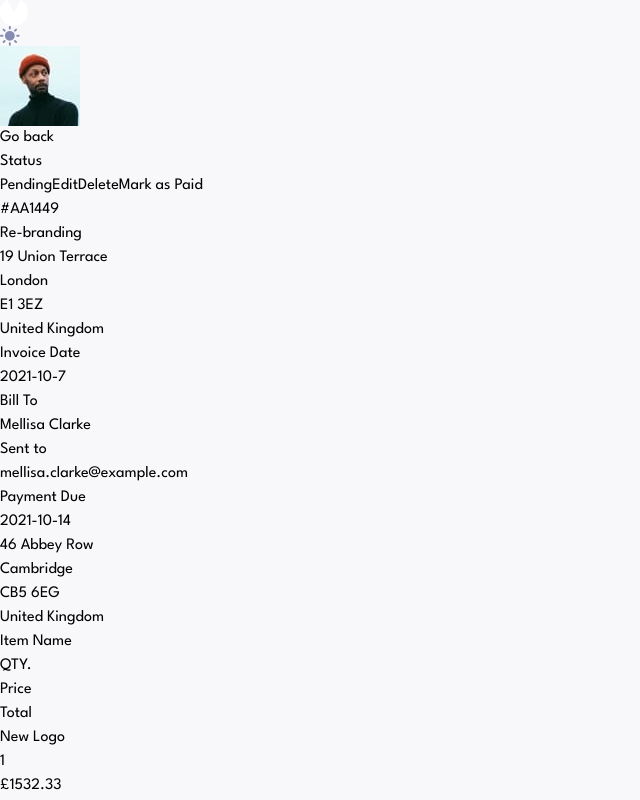
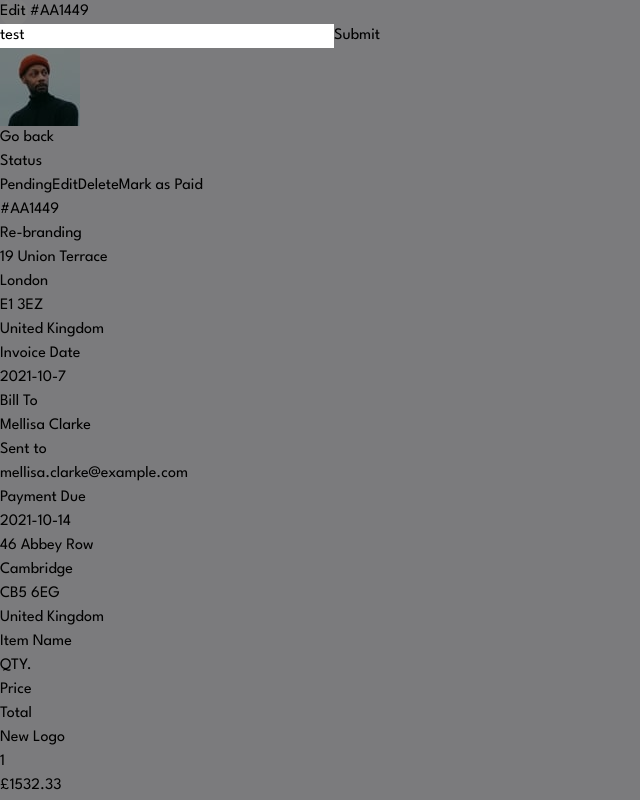
Before and after one commit to abhay0480-eng/Invoice-App-fm, a React (Vite) app: page /detail/AA1449 in a window 1280 px wide. Both pictures are taken after a click on the button "Edit". Shown: the top 800 px of the page, without its empty margins (0-640 px from the left). Built offline with nearby package versions, Linux system fonts and the light colour scheme.

Commit message:
add react form hook

```diff
--- a/src/components/AddInvoice.jsx
+++ b/src/components/AddInvoice.jsx
@@ -1,6 +1,8 @@
 import React from 'react'
 
 const AddInvoice = ({invoiceCount}) => {
+
+
 
   return (
     <div className='grid grid-cols-7 content-center mt-20'>
--- /dev/null
+++ b/src/components/EditLayout.jsx
@@ -0,0 +1,49 @@
+import React from 'react'
+import Modal from '@mui/material/Modal';
+import { useForm } from 'react-hook-form';
+
+const EditLayout = ({open,handleClose,handleOpen,details}) => {
+
+  const {
+    register,
+    handleSubmit,
+    watch,
+    formState: { errors },
+  } = useForm()
+
+
+  const onSubmit = (data) => console.log(data)
+  return (
+    <div className='bg-white'>
+
+      <Modal
+        open={open}
+        onClose={handleClose}
+        aria-labelledby="modal-modal-title"
+        aria-describedby="modal-modal-description"
+        className=''
+      >
+       <div className='bg-white w-[619px] h-screen  fixed left-[105px] p-10'>
+          <p className='text-[#0C0E16] text-[24px] font-bold'>Edit <span className='text-[#888EB0]'>#</span>{details.id}</p>
+
+          <form onSubmit={handleSubmit(onSubmit)}>
+            <input
+             defaultValue="test"
+             {...register("example")}
+             />
+
+
+            <input
+             {...register("exampleRequired", { required: true })}
+              />
+            {errors.exampleRequired && <span>This field is required</span>}
+
+            <input type="submit" />
+          </form>
+       </div>
+      </Modal>
+    </div>
+  )
+}
+
+export default EditLayout
--- a/src/components/header/Header.jsx
+++ b/src/components/header/Header.jsx
@@ -2,7 +2,7 @@ import React from 'react'
 
 const Header = () => {
   return (
-    <div className='fixed top-0 left-0 w-[103px] h-screen bg-[#373B53] flex flex-col justify-between   rounded-r-3xl shadow-lg'>
+    <div className='fixed top-0 left-0 w-[103px] h-screen bg-[#373B53] flex flex-col justify-between  z-50  rounded-r-3xl shadow-lg'>
         <div className='h-[103px] bg-[#7C5DFA] flex justify-center items-center  rounded-r-3xl'>
         <img src='/assets/logo.svg' alt='' className=''/>
         </div>
--- a/src/pages/DetailPage.jsx
+++ b/src/pages/DetailPage.jsx
@@ -1,8 +1,12 @@
 import React from 'react'
 import { useSelector } from 'react-redux'
 import { Link, useParams } from 'react-router-dom'
+import EditLayout from '../components/EditLayout'
 
 const DetailPage = () => {
+  const [open, setOpen] = React.useState(false);
+  const handleOpen = () => setOpen(true);
+  const handleClose = () => setOpen(false);
   const {id} = useParams()
   const Data = useSelector(state=>state.invoice.invoiceData)
 
@@ -13,6 +17,7 @@ const DetailPage = () => {
 
   return (
     <>
+    <EditLayout handleOpen={handleOpen} handleClose={handleClose} open={open} details={details}/>
     <div className='max-w-5xl mx-auto mt-20'>
     <Link to='/' className='text-[#0C0E16] text-[15px] font-bold mb-5'>Go back</Link>
     <div className='grid grid-cols-7 content-center gap-x-5 bg-white p-5 rounded-lg mt-3'>
@@ -20,7 +25,7 @@ const DetailPage = () => {
       <button className={`p-3 rounded-lg col-span-3  flex justify-center items-center w-[150px] mx-2  font-bold ${details.status==="paid"?"bg-[#33D69F] text-[#33D69F] bg-opacity-[0.0571]":details.status==="pending"?"bg-[#FF8F00] text-[#FF8F00] bg-opacity-[0.0571]":"bg-[#373B53] text-[#373B53] bg-opacity-[0.0571]"}`}>
         <div className={`w-2 h-2 rounded-full mx-2 ${details.status==="paid"?"bg-[#33D69F]":details.status==="pending"?"bg-[#FF8F00] ":"bg-[#373B53] "}`} ></div>{details.status.charAt(0).toUpperCase() + details.status.slice(1)}
       </button>
-      <button className='text-[#7E88C3] text-[15px] font-bold'>Edit</button>
+      <button className='text-[#7E88C3] text-[15px] font-bold' onClick={handleOpen}>Edit</button>
       <button className='bg-[#EC5757] rounded-3xl p-2 text-[15px] font-bold text-white'>Delete</button>
       <button className='bg-[#7C5DFA] rounded-3xl p-3 text-[15px] font-bold text-white'>Mark as Paid</button>
     </div>
```
Also changed, not shown: package.json (+7 -1 lines), 1 other file (tests, documents, lock files or other folders).
